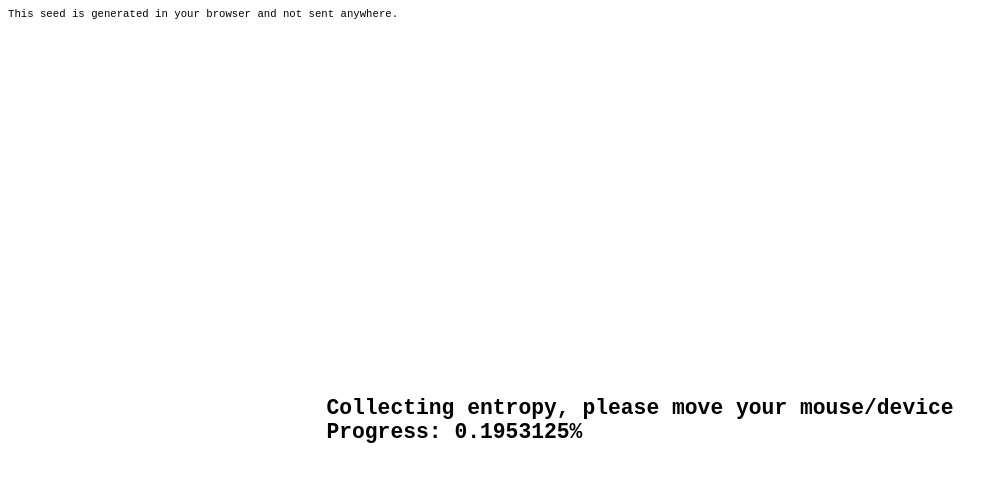
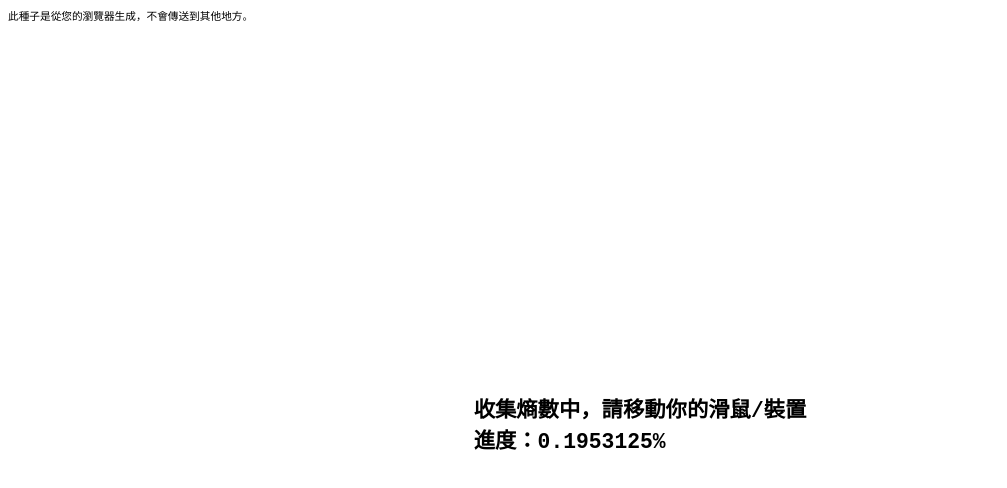
Before and after one commit to wusyong/seedgen, a plain HTML site: page index.html in a window 1280 px wide. Shown: the whole page, without its empty margins (0-1007 px from the left). Drawn offline with Linux system fonts and the light colour scheme.

Commit message:
add comments and translate page

```diff
--- a/index.html
+++ b/index.html
@@ -18,20 +18,28 @@
 		</style>
 	</head>
 	<body>
-		<div id="disc">This seed is generated in your browser and not sent anywhere.</div>
+		<div id="disc">此種子是從您的瀏覽器生成，不會傳送到其他地方。</div>
 		<div id="main">
 			<h1 id="seed">WAIT</h1>
 		</div>
 		<script type="text/javascript">
+		  //Random number generator.
 			var gen = new sjcl.prng(10);
+			//start the built-in entropy collectors
 			gen.startCollectors();
+			//Called when generator is done.
 			sjcl.random.addEventListener("seeded", function() { document.getElementById("seed").innerText = genSeed(); });
+			//Called each time entropy is added.
 			sjcl.random.addEventListener("progress", function(p) {
 				if(p != 1) {
-					document.getElementById("seed").innerText = "Collecting entropy, please move your mouse/device\nProgress: " + p * 100 + "%"
+					document.getElementById("seed").innerText = "收集熵數中，請移動你的滑鼠/裝置\n進度：" + p * 100 + "%"
 				}
 			});
 
+			//sjcl.random.randomWords(nwords, paranoia) generates several random words, and return them in an array.
+			//sjcl.codec.base64.fromBits() converts from a bitArray to a base64 string.
+			//Remove all characters not belong to "A-Z9"
+			//Return the seed which is 81 characters long
 			function genSeed() {
 				var seed = "";
 				for(;seed.length < 81;seed += sjcl.codec.base64.fromBits(sjcl.random.randomWords(33, 10)).replace(/[^A-Z9]+/g, '')) {};
```
Also changed, not shown: 1 other file.
